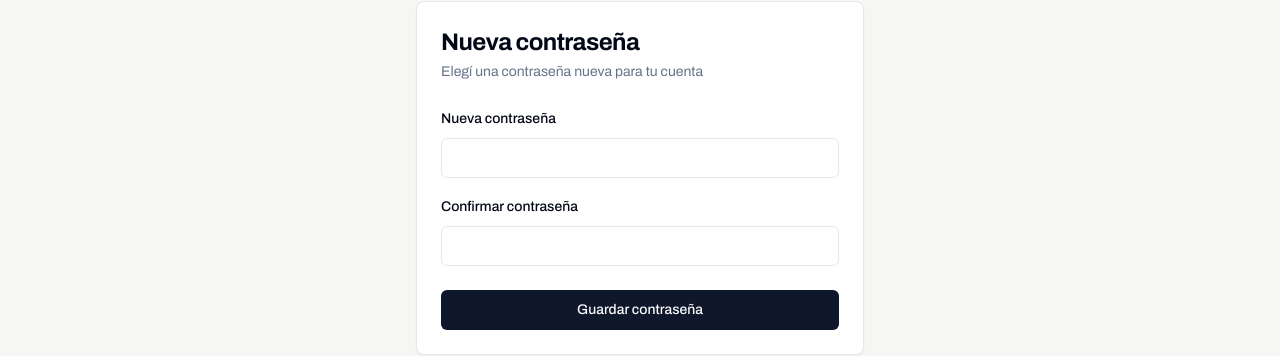
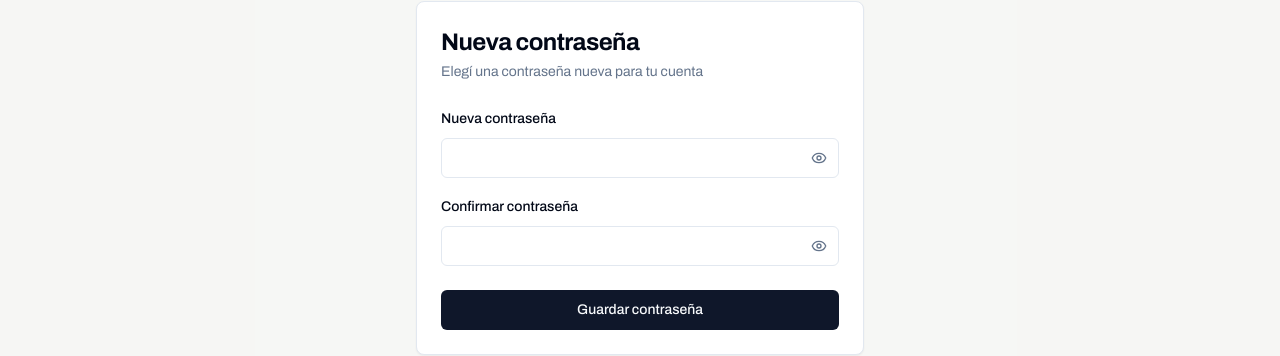
Before and after one commit to gabriel-300/ticket-misiones-run, a React (Vite) app: page /auth/nueva-contrasena in a window 1280 px wide. Shown: the part 287-643 px from the top of the page. Built offline with nearby package versions, Linux system fonts and the light colour scheme; no server answers.

Commit message:
feat: mejoras UI — textos, dorsal, ojito contraseña, autofill formulario, pasarela de compra

```diff
--- a/src/components/inscripcion/registration-form.tsx
+++ b/src/components/inscripcion/registration-form.tsx
@@ -1,4 +1,4 @@
-import { useState } from 'react'
+import { useState, useEffect } from 'react'
 import { useForm } from 'react-hook-form'
 import { zodResolver } from '@hookform/resolvers/zod'
 import { useNavigate } from '@tanstack/react-router'
@@ -105,6 +105,28 @@ export default function RegistrationForm({
     resolver: zodResolver(step5Schema),
     defaultValues: { accepts_terms: undefined, accepts_waiver: undefined, accepts_image_rights: false },
   })
+
+  // Resetear form1 cuando el perfil carga (llega después del primer render)
+  useEffect(() => {
+    if (!profile) return
+    form1.reset({
+      first_name: profile.first_name ?? '',
+      last_name: profile.last_name ?? '',
+      email: userEmail,
+      phone: profile.phone ?? '',
+      birth_date: profile.birth_date ?? '',
+      gender: (profile.gender as 'M' | 'F' | 'X') ?? undefined,
+      dni_type: (profile.dni_type as 'DNI' | 'PASAPORTE' | 'CI') ?? 'DNI',
+      dni: profile.dni ?? '',
+      nationality: profile.nationality ?? 'Argentina',
+      guardian_full_name: '',
+      guardian_dni: '',
+      guardian_phone: '',
+      guardian_relationship: undefined,
+      accepts_guardian_authorization: false,
+    })
+    if (profileComplete) setEditingPersonal(false)
+  }, [profile?.id])
 
   const forms = [form1, form2, form5]
   const currentForm = forms[step]
--- a/src/routes/auth/nueva-contrasena.tsx
+++ b/src/routes/auth/nueva-contrasena.tsx
@@ -2,6 +2,8 @@ import { createFileRoute, useNavigate } from '@tanstack/react-router'
 import { useForm } from 'react-hook-form'
 import { zodResolver } from '@hookform/resolvers/zod'
 import { z } from 'zod'
+import { useState } from 'react'
+import { Eye, EyeOff } from 'lucide-react'
 import { toast } from 'sonner'
 import { supabase } from '@/lib/supabase'
 import { Button } from '@/components/ui/button'
@@ -25,6 +27,8 @@ type FormData = z.infer<typeof schema>
 
 function NuevaContrasenaPage() {
   const navigate = useNavigate()
+  const [showPassword, setShowPassword] = useState(false)
+  const [showConfirm, setShowConfirm] = useState(false)
 
   const { register, handleSubmit, formState: { errors, isSubmitting } } = useForm<FormData>({
     resolver: zodResolver(schema),
@@ -52,12 +56,42 @@ function NuevaContrasenaPage() {
           <CardContent className="space-y-4">
             <div className="space-y-2">
               <Label htmlFor="password">Nueva contraseña</Label>
-              <Input id="password" type="password" autoComplete="new-password" {...register('password')} />
+              <div className="relative">
+                <Input
+                  id="password"
+                  type={showPassword ? 'text' : 'password'}
+                  autoComplete="new-password"
+                  className="pr-10"
+                  {...register('password')}
+                />
+                <button
+                  type="button"
+                  onClick={() => setShowPassword(v => !v)}
+                  className="absolute right-3 top-1/2 -translate-y-1/2 text-muted-foreground hover:text-foreground transition-colors"
+                >
+                  {showPassword ? <EyeOff className="h-4 w-4" /> : <Eye className="h-4 w-4" />}
+                </button>
+              </div>
               {errors.password && <p className="text-sm text-destructive">{errors.password.message}</p>}
             </div>
             <div className="space-y-2">
               <Label htmlFor="passwordConfirm">Confirmar contraseña</Label>
-              <Input id="passwordConfirm" type="password" autoComplete="new-password" {...register('passwordConfirm')} />
+              <div className="relative">
+                <Input
+                  id="passwordConfirm"
+                  type={showConfirm ? 'text' : 'password'}
+                  autoComplete="new-password"
+                  className="pr-10"
+                  {...register('passwordConfirm')}
+                />
+                <button
+                  type="button"
+                  onClick={() => setShowConfirm(v => !v)}
+                  className="absolute right-3 top-1/2 -translate-y-1/2 text-muted-foreground hover:text-foreground transition-colors"
+                >
+                  {showConfirm ? <EyeOff className="h-4 w-4" /> : <Eye className="h-4 w-4" />}
+                </button>
+              </div>
               {errors.passwordConfirm && <p className="text-sm text-destructive">{errors.passwordConfirm.message}</p>}
             </div>
           </CardContent>
--- a/src/routes/checkout/$orderId.tsx
+++ b/src/routes/checkout/$orderId.tsx
@@ -194,7 +194,7 @@ function CheckoutPage() {
               )}
               {serviceFeeFromItems !== undefined && (
                 <div className="flex justify-between text-brand-muted">
-                  <span>Fee de servicio</span>
+                  <span>Pasarela de compra</span>
                   <span>{formatARS(serviceFeeFromItems)}</span>
                 </div>
               )}
--- a/src/routes/confirmacion/$registrationId.tsx
+++ b/src/routes/confirmacion/$registrationId.tsx
@@ -128,14 +128,6 @@ function ConfirmacionPage() {
             )}
           </div>
 
-          {reg.bib_number && (
-            <div className="mt-5 pt-5 border-t border-line text-center">
-              <p className="font-mono text-[11px] uppercase tracking-[0.12em] text-brand-muted mb-1">Número de dorsal</p>
-              <p className="font-display text-[72px] leading-none text-navy">
-                <span className="text-terra">#</span>{reg.bib_number}
-              </p>
-            </div>
-          )}
         </div>
 
         {/* ── Acciones ── */}
--- a/src/routes/eventos/index.tsx
+++ b/src/routes/eventos/index.tsx
@@ -48,7 +48,7 @@ function EventosPage() {
             Catálogo
           </div>
           <h1 className="font-display text-[clamp(40px,6vw,80px)] leading-[0.95] tracking-[-0.02em] m-0">
-            Todos los eventos
+            Todas las Experiencias
           </h1>
           <p className="text-paper/60 text-[17px] mt-3 max-w-[500px]">
             Cupos limitados. Inscribite antes de que se agoten.
--- a/src/routes/index.tsx
+++ b/src/routes/index.tsx
@@ -73,8 +73,8 @@ function HeroSection() {
             </div>
             <h1 className="font-display text-[clamp(52px,8vw,120px)] leading-[0.95] tracking-[-0.02em] m-0">
               Encontrá<br />
-              tu próximo<br />
-              <span className="text-yellow">evento</span>.
+              tu próxima<br />
+              <span className="text-yellow">Aventura</span>.
             </h1>
             <p className="mt-7 text-[clamp(16px,1.4vw,20px)] leading-[1.55] text-paper/80 max-w-[520px]">
               Inscribite en los mejores eventos del NEA. Pago seguro, confirmación inmediata.
```
